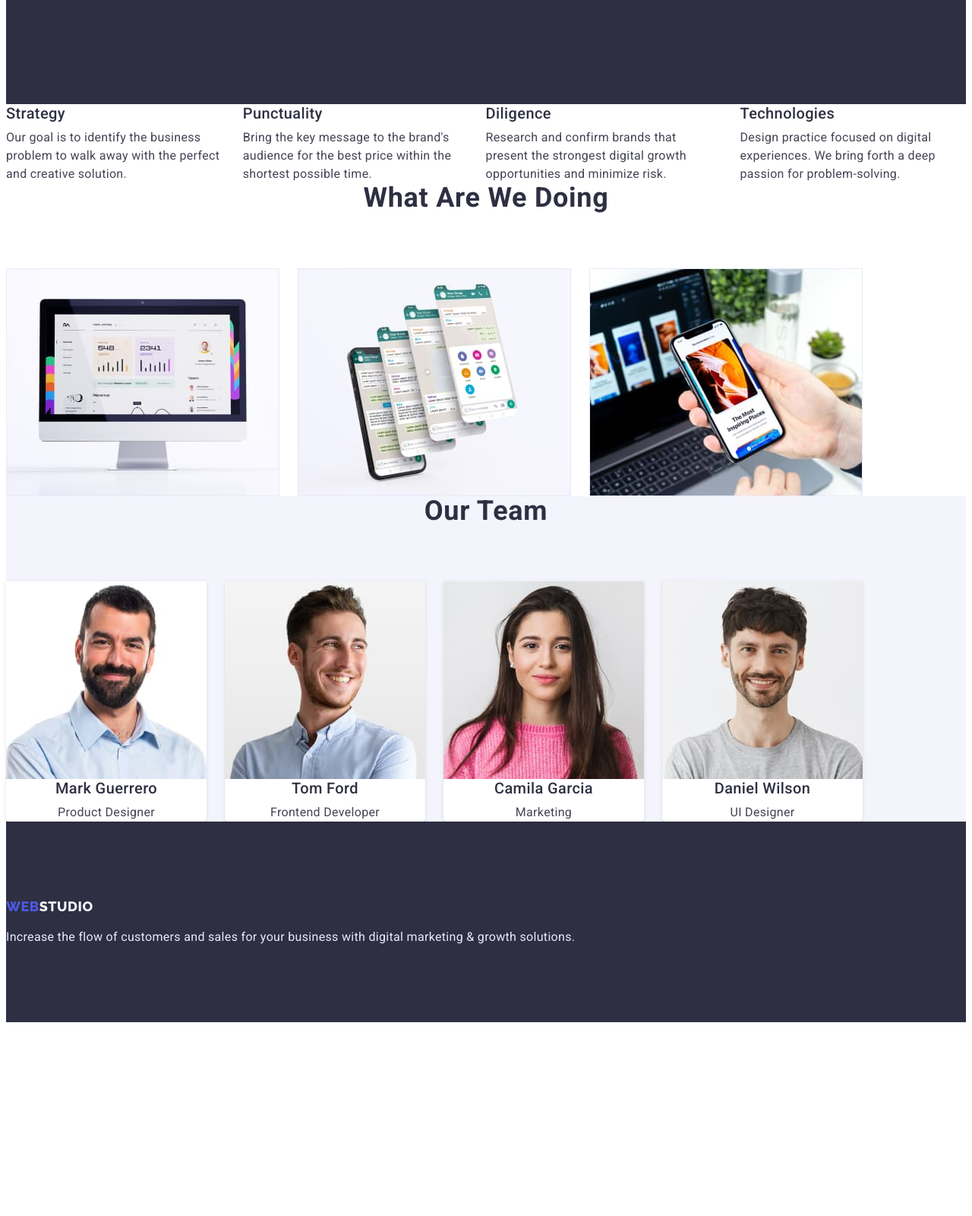
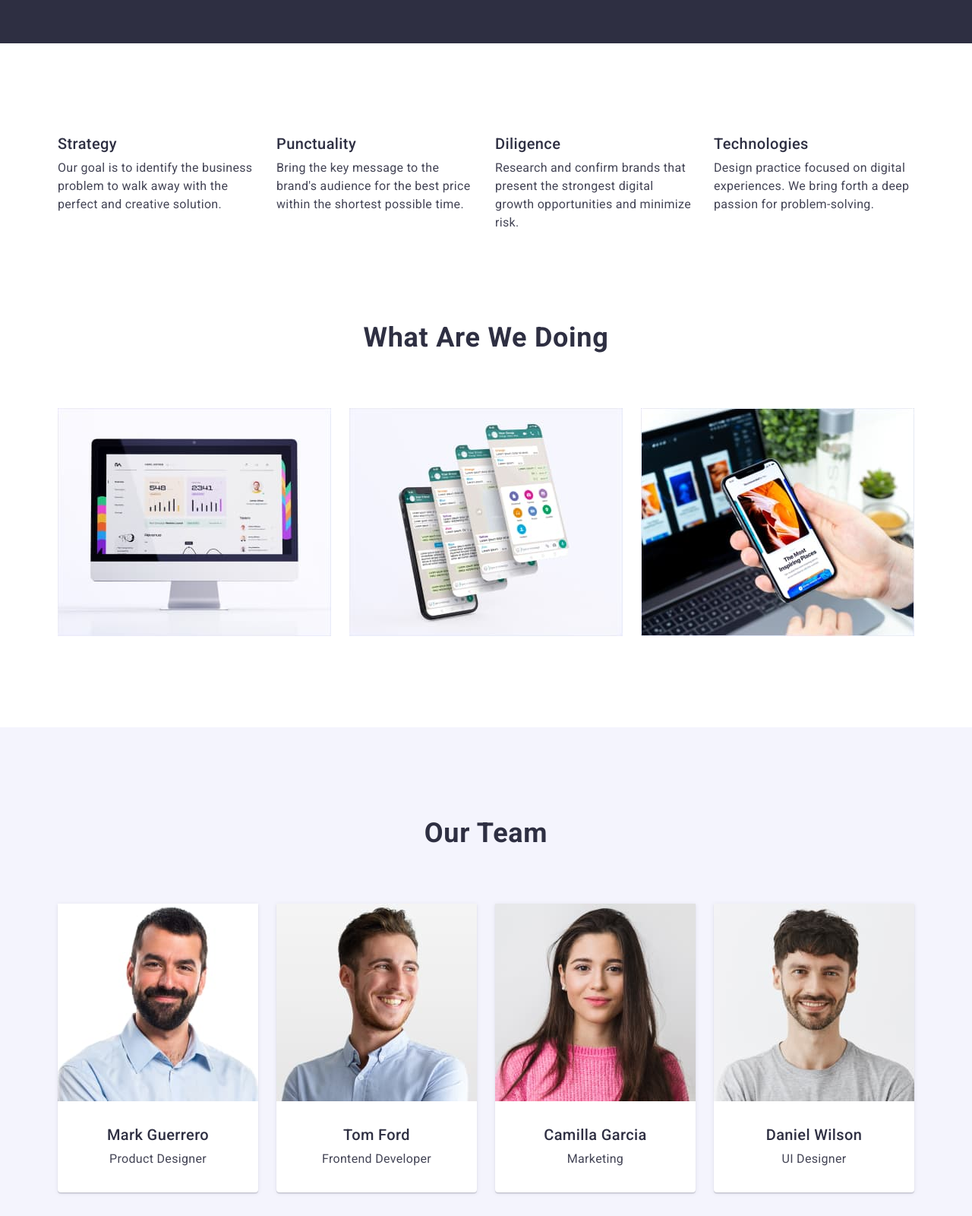
Before and after one commit to aitmil/goit-markup-hw-03, a plain HTML site: page index.html in a window 1280 px wide. Shown: the part 620-2220 px from the top of the page at 76% size. Before the commit the page ends 1973 px from the top, so only its background shows below. Drawn offline with nearby package versions, Linux system fonts and the light colour scheme.

Commit message:
Update index.html

```diff
--- a/index.html
+++ b/index.html
@@ -5,16 +5,26 @@
     <meta http-equiv="X-UA-Compatible" content="IE=edge" />
     <meta name="viewport" content="width=device-width, initial-scale=1.0" />
     <title>WebStudio</title>
-    <link rel="stylesheet" href="./css/styles.css" />
+
     <link rel="preconnect" href="https://fonts.googleapis.com" />
     <link rel="preconnect" href="https://fonts.gstatic.com" crossorigin />
     <link
       href="https://fonts.googleapis.com/css2?family=Raleway:wght@800&family=Roboto:wght@400;500;700&display=swap"
       rel="stylesheet"
     />
+
+    <link
+      rel="stylesheet"
+      href="https://cdnjs.cloudflare.com/ajax/libs/modern-normalize/1.1.0/modern-normalize.min.css"
+      integrity="sha512-wpPYUAdjBVSE4KJnH1VR1HeZfpl1ub8YT/NKx4PuQ5NmX2tKuGu6U/JRp5y+Y8XG2tV+wKQpNHVUX03MfMFn9Q=="
+      crossorigin="anonymous"
+      referrerpolicy="no-referrer"
+    />
+    <link rel="stylesheet" href="./css/styles.css" />
   </head>
   <body>
     <header class="header">
+      <div class="header-wrap container">
         <nav class="header-navigation">
           <a href="./index.html" class="header-logo logo link"
             ><span class="part-logo">Web</span>Studio</a
@@ -46,49 +56,63 @@
             </li>
           </ul>
         </address>
+      </div>
     </header>
 
     <main class="main-main-page">
-      <section class="hero-section">
+      <section class="hero-section section">
+        <div class="container">
           <h1 class="hero-title">Effective Solutions for Your Business</h1>
           <button type="button" class="hero-btn btn">Order Service</button>
+        </div>
       </section>
 
-      <section class="values-section">
+      <section class="values-section section">
+        <div class="container">
           <h2 class="visually-hidden">Our Values</h2>
           <ul class="values-list list">
             <li class="value-list-item">
+              <div class="values-content-wrap">
                 <h3 class="values-list-title">Strategy</h3>
                 <p class="values-list-text">
-              Our goal is to identify the business problem to walk away with the
-              perfect and creative solution.
+                  Our goal is to identify the business problem to walk away with
+                  the perfect and creative solution.
                 </p>
+              </div>
             </li>
             <li class="value-list-item">
+              <div class="values-content-wrap">
                 <h3 class="values-list-title">Punctuality</h3>
                 <p class="values-list-text">
-              Bring the key message to the brand's audience for the best price
-              within the shortest possible time.
+                  Bring the key message to the brand's audience for the best
+                  price within the shortest possible time.
                 </p>
+              </div>
             </li>
             <li class="value-list-item">
+              <div class="values-content-wrap">
                 <h3 class="values-list-title">Diligence</h3>
                 <p class="values-list-text">
                   Research and confirm brands that present the strongest digital
                   growth opportunities and minimize risk.
                 </p>
+              </div>
             </li>
             <li class="value-list-item">
+              <div class="values-content-wrap">
                 <h3 class="values-list-title">Technologies</h3>
                 <p class="values-list-text">
-              Design practice focused on digital experiences. We bring forth a
-              deep passion for problem-solving.
+                  Design practice focused on digital experiences. We bring forth
+                  a deep passion for problem-solving.
                 </p>
+              </div>
             </li>
           </ul>
+        </div>
       </section>
 
-      <section class="presentation-section">
+      <section class="presentation-section section">
+        <div class="container">
           <h2 class="presentation-title title">What are we doing</h2>
 
           <ul class="presentation-list list">
@@ -117,9 +141,11 @@
               />
             </li>
           </ul>
+        </div>
       </section>
 
-      <section class="team-section">
+      <section class="team-section section">
+        <div class="container">
           <h2 class="team-title title">Our Team</h2>
           <ul class="team-list list">
             <li class="team-list-item">
@@ -128,8 +154,10 @@
                 alt="Photo of product-designer"
                 width="264"
               />
+              <div class="team-wrap">
                 <h3 class="team-list-title title">Mark Guerrero</h3>
                 <p class="team-list-text">Product Designer</p>
+              </div>
             </li>
             <li class="team-list-item">
               <img
@@ -138,8 +166,10 @@
                 width="264"
                 height="260"
               />
+              <div class="team-wrap">
                 <h3 class="team-list-title title">Tom Ford</h3>
                 <p class="team-list-text">Frontend Developer</p>
+              </div>
             </li>
             <li class="team-list-item">
               <img
@@ -148,8 +178,10 @@
                 width="264"
                 height="260"
               />
-            <h3 class="team-list-title title">Camila Garcia</h3>
+              <div class="team-wrap">
+                <h3 class="team-list-title title">Camilla Garcia</h3>
                 <p class="team-list-text">Marketing</p>
+              </div>
             </li>
             <li class="team-list-item">
               <img
@@ -158,21 +190,28 @@
                 width="264"
                 height="260"
               />
+              <div class="team-wrap">
                 <h3 class="team-list-title title">Daniel Wilson</h3>
                 <p class="team-list-text">UI Designer</p>
+              </div>
             </li>
           </ul>
+        </div>
       </section>
     </main>
 
     <footer class="footer">
+      <div class="container">
+        <div class="footer-logo-wrap">
           <a class="footer-logo logo link" href="./index.html"
             ><span class="part-logo">Web</span>Studio</a
           >
           <p class="footer-text">
-        Increase the flow of customers and sales for your business with digital
-        marketing & growth solutions.
+            Increase the flow of customers and sales for your business with
+            digital marketing & growth solutions.
           </p>
+        </div>
+      </div>
     </footer>
   </body>
 </html>
```
Lines whose indentation alone changed are shown as unchanged.
